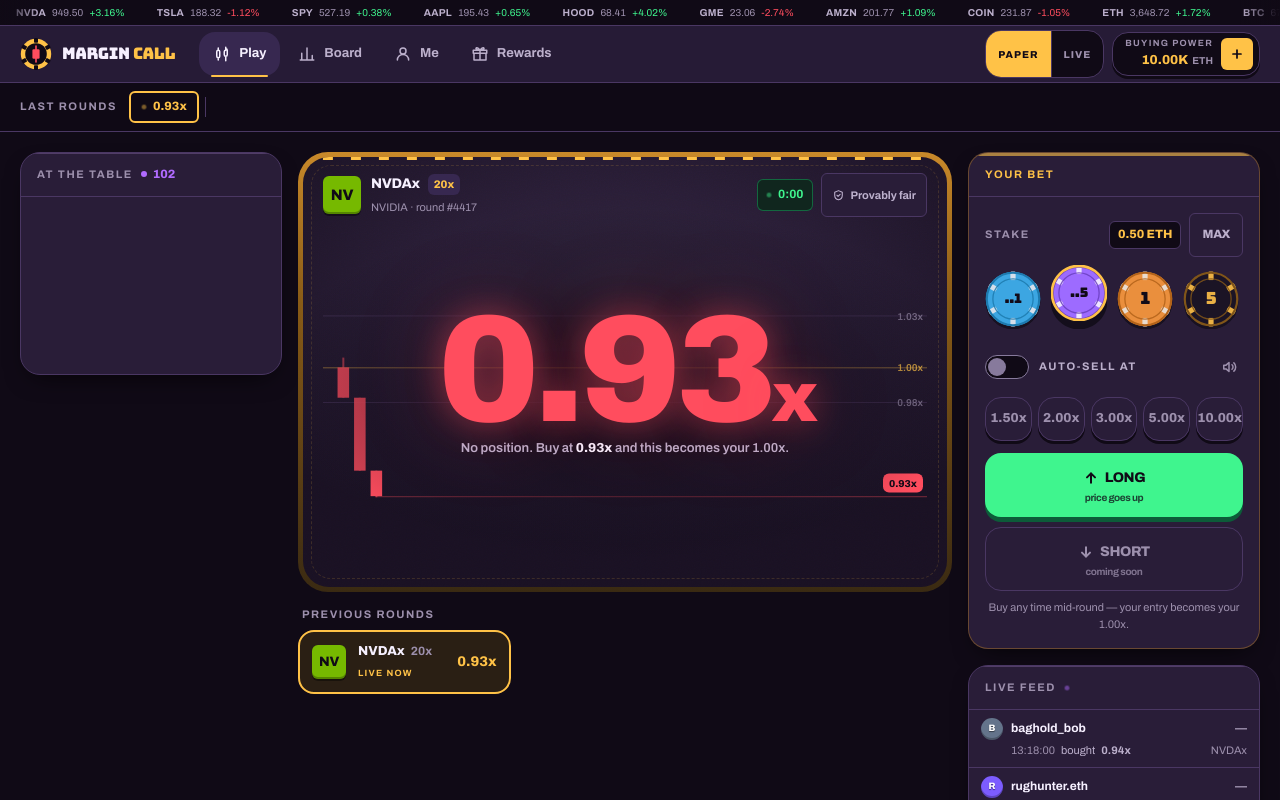
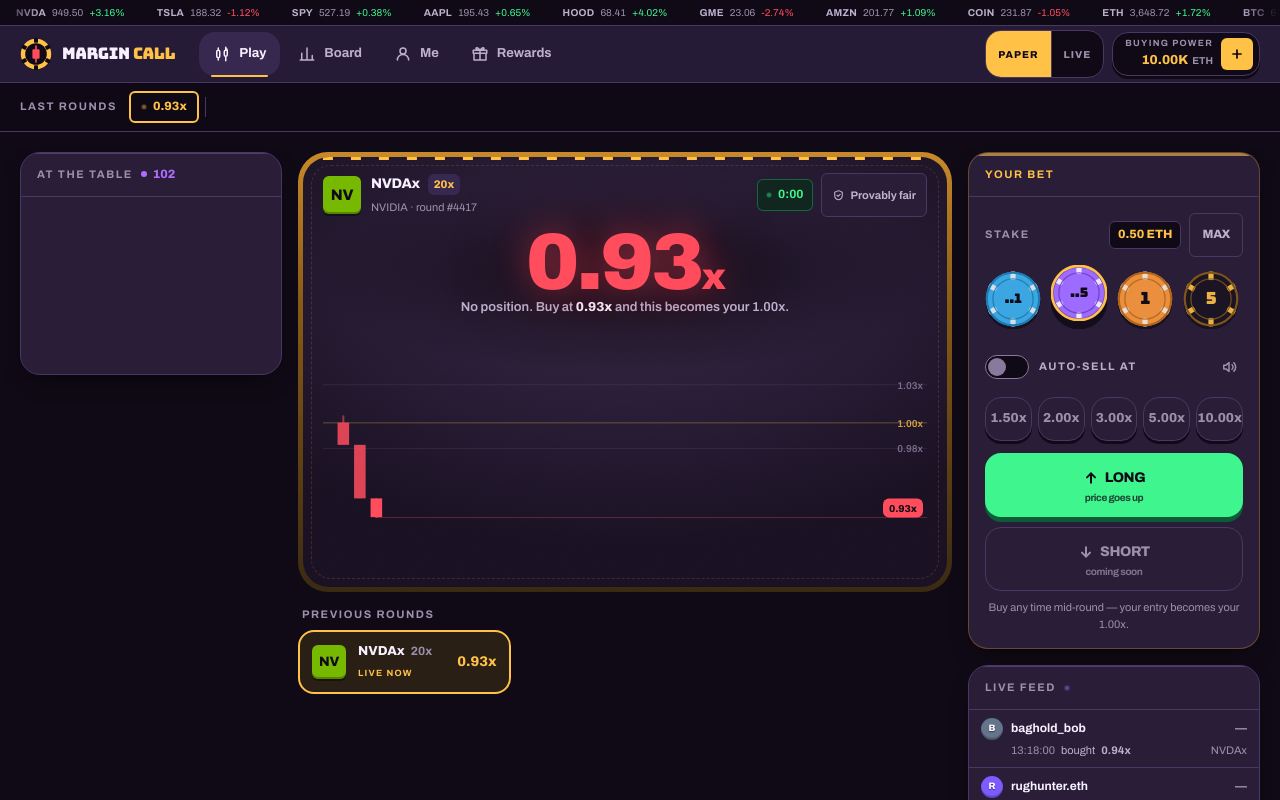
Before and after one commit to Rastacowboy0131/margincall-fun-ui, a React (Vite) app: page / in a window 1280 px wide. Shown: the top 800 px of the page. Built offline with nearby package versions, Linux system fonts and the light colour scheme.

Commit message:
Shrink multiplier readout and move it to top of chart; candles unobstructed

```diff
--- a/src/components/table/Felt.tsx
+++ b/src/components/table/Felt.tsx
@@ -113,10 +113,12 @@
       <div className="relative z-10 flex flex-1 flex-col">
         {/* When the ticket is on the felt the chart starts to the right
          * of it, rather than running underneath the paper where the
-         * first third of the round would be hidden. */}
+         * first third of the round would be hidden. The top inset
+         * reserves the band where the multiplier now lives, so the
+         * candle path never runs under the number. */}
         <div
           className={cx(
-            'absolute top-3 right-3 bottom-3 left-3 sm:right-5 sm:left-5',
+            'absolute top-16 right-3 bottom-3 left-3 sm:top-20 sm:right-5 sm:left-5 lg:top-[104px]',
             Boolean(ticket) && 'xl:left-[302px]',
           )}
         >
@@ -129,22 +131,29 @@
           />
         </div>
 
-        {/* From xl the ticket sits ON the felt, to the left of the
-         * number, as a column of its own. */}
+        {/* From xl the ticket sits ON the felt, to the left, as a
+         * column of its own. */}
         <div className="relative z-20 flex flex-1 items-end gap-5 px-4 pb-5 sm:px-6">
           {ticket && <div className="hidden shrink-0 xl:block">{ticket}</div>}
-          {/* @container: the multiplier is sized against THIS column, not
-           * the viewport. The column narrows when the ticket is beside
-           * it, and at 1280 that used to clip the "x" clean off the end
-           * of the number. See Multiplier.tsx. */}
-          <div className="@container grid min-w-0 flex-1 place-items-center self-center pb-4">
+          <div className="min-w-0 flex-1" />
+        </div>
+
+        {/* The multiplier sits at the TOP of the plot area (top-center),
+         * clear of the candle path, offset right when the ticket column
+         * is on the felt so it stays centered over the chart itself.
+         * @container: sized against this band, not the viewport. */}
+        <div
+          className={cx(
+            '@container pointer-events-none absolute inset-x-3 top-2 z-20 grid place-items-center sm:inset-x-5 sm:top-3',
+            Boolean(ticket) && 'xl:left-[302px]',
+          )}
+        >
           <Multiplier
             phase={phase}
             currentX={round.currentX}
             opensInSec={round.opensInSec}
             payoutX={payoutX}
           />
-          </div>
         </div>
       </div>
 
--- a/src/components/table/Multiplier.tsx
+++ b/src/components/table/Multiplier.tsx
@@ -34,7 +34,7 @@
  * column, which narrows when the printed ticket sits beside it on the
  * felt. min() means the ceiling only ever binds when the column is
  * genuinely tight, so no size that already looked good changes. */
-const REEL_SIZE = 'min(var(--text-reel), 34cqi)'
+const REEL_SIZE = 'min(var(--text-reel), 22cqi)'
 
 export function Multiplier({
   phase,
@@ -119,7 +119,7 @@
         </span>
       )}
 
-      <p className="mt-1 min-h-[22px] text-center text-sm font-semibold text-ink-2">
+      <p className="mt-0.5 min-h-[18px] text-center text-xs font-semibold text-ink-2 sm:text-[13px]">
         {phase === 'called' ? (
           <>
             Rugged at <span className="nums font-extrabold text-down">{x(currentX)}</span>. Anyone
--- a/src/styles/tokens.css
+++ b/src/styles/tokens.css
@@ -126,7 +126,7 @@
   /* the two display sizes — headings, and the number the game is about */
   --text-poster: clamp(2.25rem, 6.5vw, 4rem);
   --text-poster--line-height: 0.94;
-  --text-reel: clamp(4.25rem, 16vw, 9.5rem);
+  --text-reel: clamp(2.5rem, 8.5vw, 5rem);
   --text-reel--line-height: 0.84;
 
   /* --- geometry --------------------------------------------------------- *
```
Lines whose indentation alone changed are shown as unchanged.
